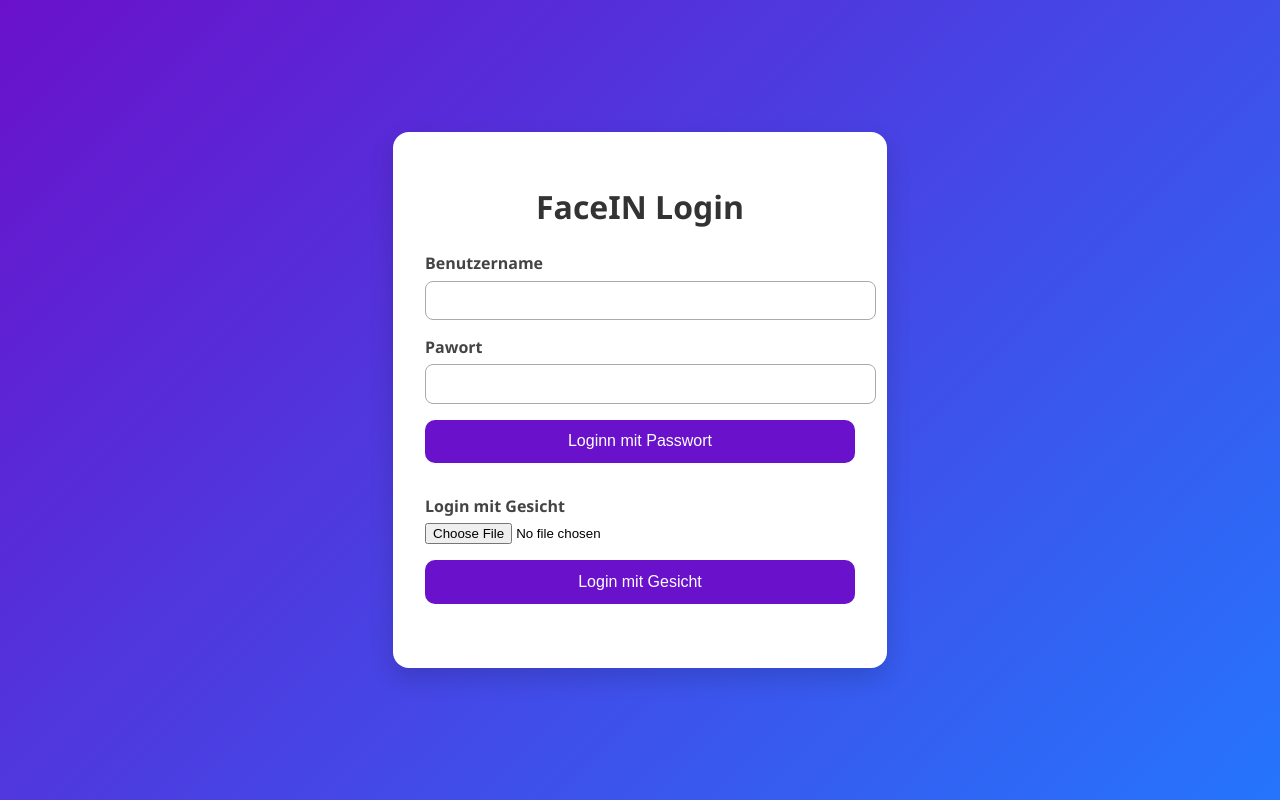
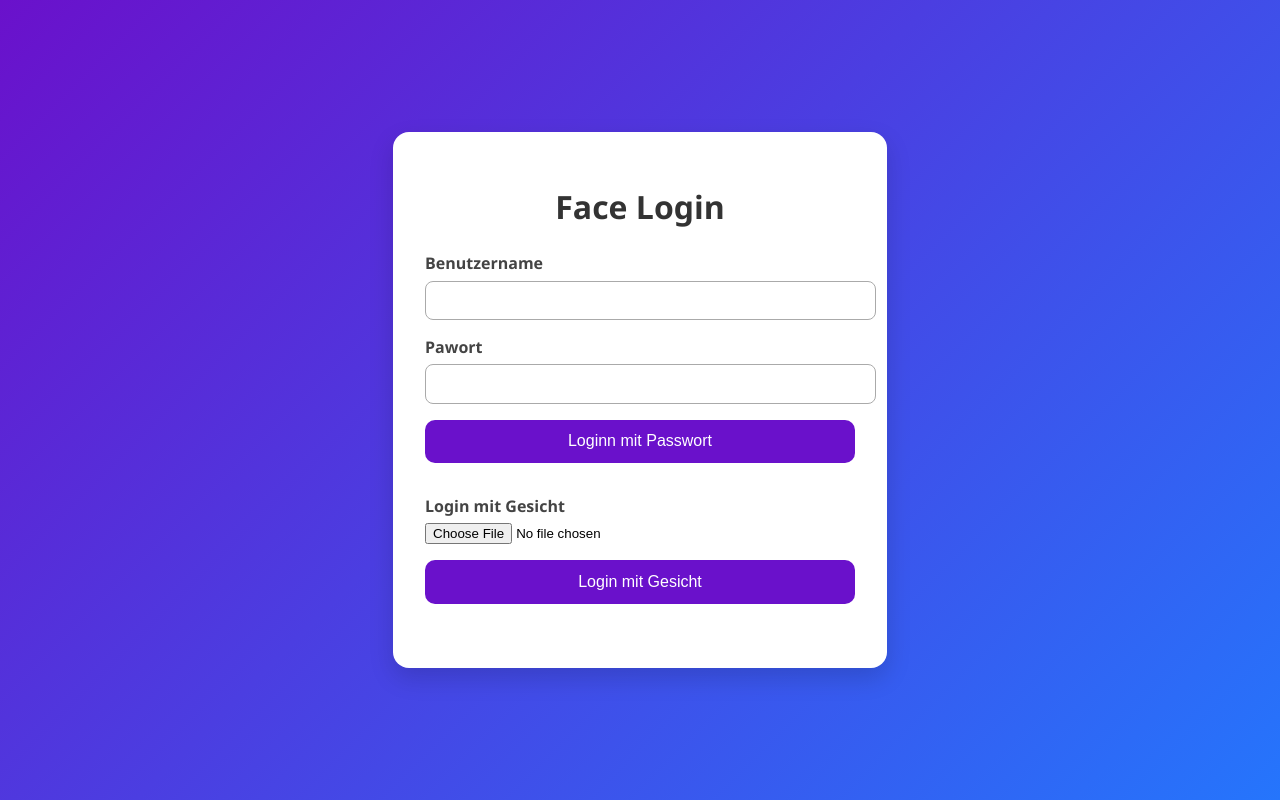
Before and after one commit to XxILUSHAxX/facein-frontend, a plain HTML site: page index.html in a window 1280 px wide. Drawn offline with Linux system fonts and the light colour scheme.

Commit message:
Update index.html

```diff
--- a/index.html
+++ b/index.html
@@ -90,7 +90,7 @@
 </head>
 <body>
   <div class="container">
-    <h1>FaceIN Login</h1>
+    <h1>Face Login</h1>
 
     <!-- Passwort Login -->
     <form id="password-login-form">
```
